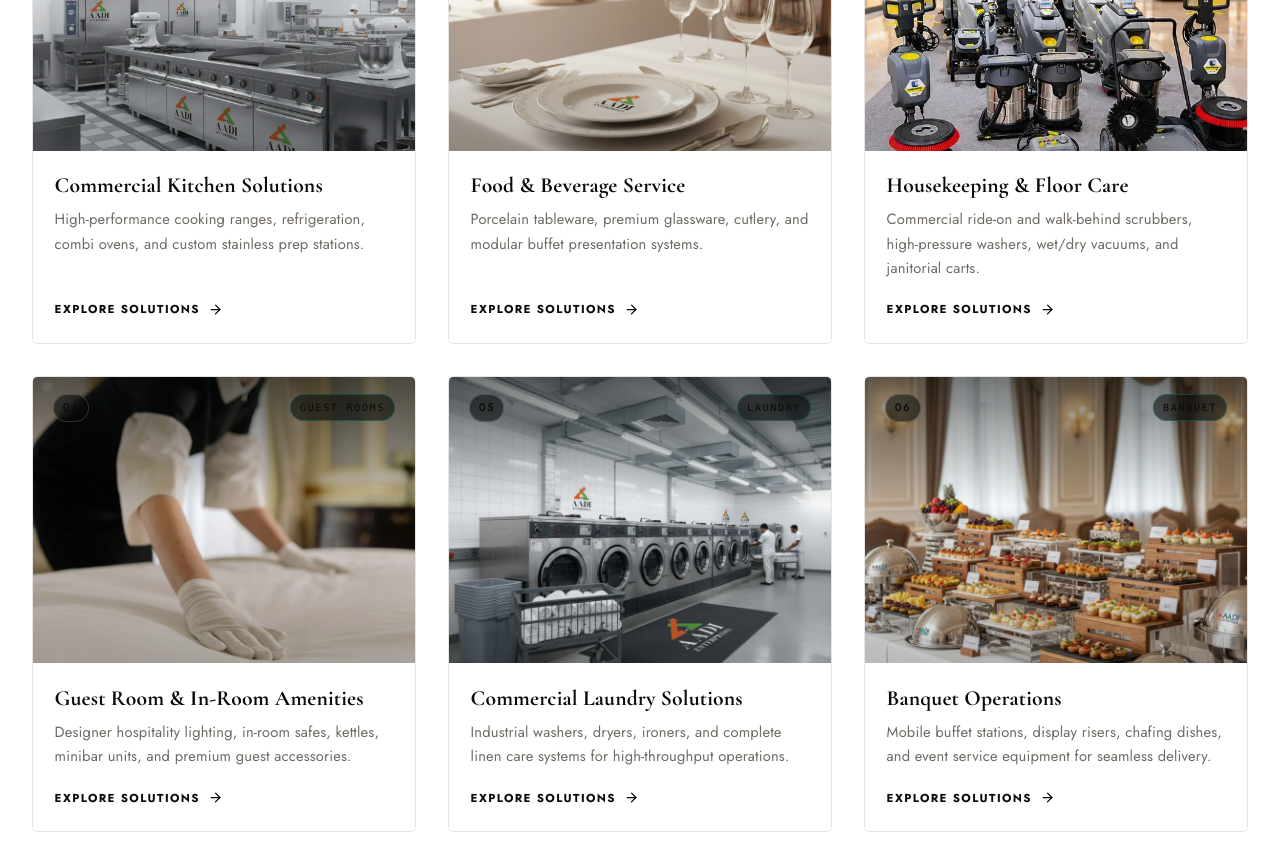
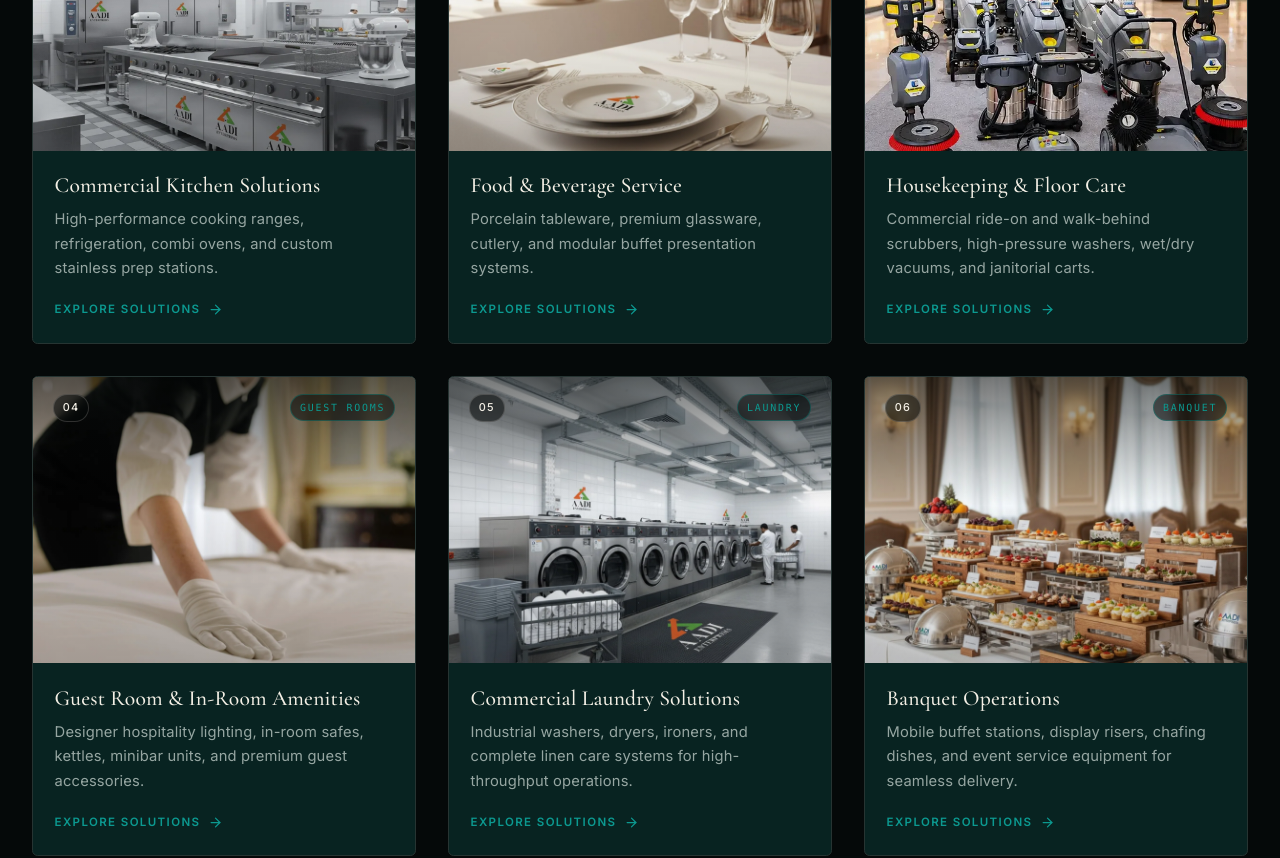
Before and after one commit to sadiksp4-ai/aadi-enterprise, a React (Vite) app: page / in a window 1280 px wide. Shown: the part 1202-2060 px from the top of the page. Built offline with nearby package versions, Linux system fonts and the light colour scheme.

Commit message:
fix(theme): enforce dark mode background and text colors globally

```diff
--- a/index.html
+++ b/index.html
@@ -1,5 +1,5 @@
 <!doctype html>
-<html lang="en">
+<html lang="en" class="dark">
     <head>
         <meta charset="UTF-8" />
         <!-- Google tag (gtag.js) -->
@@ -16,6 +16,7 @@
         <link rel="icon" type="image/png" href="/logo.png" />
         <link rel="apple-touch-icon" href="/apple-touch-icon.png" />
         <meta name="viewport" content="width=device-width, initial-scale=1.0" />
+        <meta name="theme-color" content="#050909" />
         <meta
             name="description"
             content="Aadi Enterprises provides professional hospitality solutions, housekeeping equipment, F&B supplies, hygiene systems and in-room amenities for hotels, restaurants and institutions across India."
@@ -39,7 +40,7 @@
         <link rel="preconnect" href="https://fonts.googleapis.com" />
         <link rel="preconnect" href="https://fonts.gstatic.com" crossorigin />
         <link
-            href="https://fonts.googleapis.com/css2?family=Cormorant+Garamond:wght@700&family=Jost:wght@400;500;700&display=swap"
+            href="https://fonts.googleapis.com/css2?family=Cormorant+Garamond:wght@300;400;500;600;700&family=Inter:wght@400;500;600;700&display=swap"
             rel="stylesheet"
         />
         <title>Aadi Enterprises | Hospitality & Hotel Solutions in India</title>
--- a/src/react-app/index.css
+++ b/src/react-app/index.css
@@ -1,30 +1,29 @@
 @import "tailwindcss";
 @import "tw-animate-css";
 @import "shadcn/tailwind.css";
-@import "@fontsource-variable/geist";
 
 @custom-variant dark (&:is(.dark *));
 
 :root {
     /* Typography */
-    --font-primary: "Cormorant Garamond", serif;
-    --font-secondary: "Jost", sans-serif;
+    --font-primary: "Cormorant Garamond", Georgia, serif;
+    --font-secondary: "Inter", system-ui, -apple-system, "Segoe UI", sans-serif;
 
-    /* Colors - Enhanced Luxury Palette */
-    --primary-gold: #d4af7a;
-    --primary-gold-light: #e6c99a;
-    --primary-gold-dark: #b89960;
-    --text-primary: #f5f5f5;
-    --text-secondary: #c0c0c0;
-    --text-muted: #8a8a8a;
-    --bg-primary: #0a0f18;
-    --bg-secondary: #111827;
-    --bg-elevated: #1a2332;
+    /* Legacy aliases retained for the older shared components. */
+    --primary-gold: #0C9990;
+    --primary-gold-light: #0C9990;
+    --primary-gold-dark: #087F78;
+    --text-primary: #F3EFE5;
+    --text-secondary: #C9D3D0;
+    --text-muted: #96A6A2;
+    --bg-primary: #050909;
+    --bg-secondary: #082321;
+    --bg-elevated: #082321;
 
     /* Gradients */
-    --gradient-gold: linear-gradient(135deg, #d4af7a 0%, #b89960 100%);
-    --gradient-dark: linear-gradient(180deg, #0a0f18 0%, #111827 100%);
-    --gradient-overlay: linear-gradient(180deg, rgba(10, 15, 24, 0) 0%, rgba(10, 15, 24, 0.8) 100%);
+    --gradient-gold: linear-gradient(135deg, #0C9990 0%, #087F78 100%);
+    --gradient-dark: linear-gradient(180deg, #050909 0%, #082321 100%);
+    --gradient-overlay: linear-gradient(180deg, rgba(5, 9, 9, 0) 0%, rgba(5, 9, 9, 0.85) 100%);
 
     /* Shadows - Layered for Depth */
     --shadow-sm: 0 2px 8px rgba(0, 0, 0, 0.12);
@@ -62,54 +61,58 @@
     --text-color: var(--text-primary);
     --bg-color: var(--bg-primary);
 
-    /* V2 Premium Hospitality System (light editorial).
-       NOTE: The dark V1 tokens above are intentionally preserved — the
-       Clients, Partners, Products, About and Contact experiences still
-       reference them and must render unchanged. New work uses the tokens
-       below. */
-    --surface: #F7F5F0;
-    --surface-2: #F0EEE8;
-    --ink: #171717;
-    --ink-2: #57534E;
-    --ink-3: #6F6A64;
-    --accent: #B8945B;
-    --accent-deep: #8A713D;
-    --line: #E4E0D6;
-    --card: #FFFFFF;
+    /* V2 Hospitality System — approved Stage 2 dark palette.
+       Six approved tokens, retained exactly:
+       background #050909 · background-secondary #082321
+       accent #087F78 · accent-hover #0C9990
+       foreground #F3EFE5 · border #263432 */
+    --background: #050909;
+    --background-secondary: #082321;
+    --accent: #087F78;
+    --accent-hover: #0C9990;
+    --foreground: #F3EFE5;
+    --border: #263432;
+
+    /* Component aliases mapped to the approved palette. */
+    --surface: var(--background);
+    --surface-2: var(--background-secondary);
+    --ink: var(--foreground);
+    --ink-2: #C9D3D0;
+    --ink-3: #96A6A2;
+    --accent-deep: var(--accent-hover);
+    --line: var(--border);
+    --card: var(--background-secondary);
     --content-max: 76rem;
 
     /* Consistent spacing system */
     --section-pad: clamp(4.5rem, 8vw, 7.5rem);
-    --background: oklch(1 0 0);
-    --foreground: oklch(0.145 0 0);
-    --card-foreground: oklch(0.145 0 0);
-    --popover: oklch(1 0 0);
-    --popover-foreground: oklch(0.145 0 0);
-    --primary: oklch(0.205 0 0);
-    --primary-foreground: oklch(0.985 0 0);
-    --secondary: oklch(0.97 0 0);
-    --secondary-foreground: oklch(0.205 0 0);
-    --muted: oklch(0.97 0 0);
-    --muted-foreground: oklch(0.556 0 0);
-    --accent-foreground: oklch(0.205 0 0);
-    --destructive: oklch(0.577 0.245 27.325);
-    --border: oklch(0.922 0 0);
-    --input: oklch(0.922 0 0);
-    --ring: oklch(0.708 0 0);
-    --chart-1: oklch(0.87 0 0);
-    --chart-2: oklch(0.556 0 0);
-    --chart-3: oklch(0.439 0 0);
-    --chart-4: oklch(0.371 0 0);
-    --chart-5: oklch(0.269 0 0);
+    --card-foreground: var(--foreground);
+    --popover: var(--background-secondary);
+    --popover-foreground: var(--foreground);
+    --primary: var(--accent);
+    --primary-foreground: var(--foreground);
+    --secondary: var(--background-secondary);
+    --secondary-foreground: var(--foreground);
+    --muted: #0B1413;
+    --muted-foreground: #96A6A2;
+    --accent-foreground: var(--foreground);
+    --destructive: #D96B63;
+    --input: var(--border);
+    --ring: var(--accent-hover);
+    --chart-1: #0C9990;
+    --chart-2: #087F78;
+    --chart-3: #F3EFE5;
+    --chart-4: #96A6A2;
+    --chart-5: #263432;
     --radius: 0.625rem;
-    --sidebar: oklch(0.985 0 0);
-    --sidebar-foreground: oklch(0.145 0 0);
-    --sidebar-primary: oklch(0.205 0 0);
-    --sidebar-primary-foreground: oklch(0.985 0 0);
-    --sidebar-accent: oklch(0.97 0 0);
-    --sidebar-accent-foreground: oklch(0.205 0 0);
-    --sidebar-border: oklch(0.922 0 0);
-    --sidebar-ring: oklch(0.708 0 0);
+    --sidebar: var(--background-secondary);
+    --sidebar-foreground: var(--foreground);
+    --sidebar-primary: var(--accent);
+    --sidebar-primary-foreground: var(--foreground);
+    --sidebar-accent: #0B1413;
+    --sidebar-accent-foreground: var(--foreground);
+    --sidebar-border: var(--border);
+    --sidebar-ring: var(--accent-hover);
 }
 
 html {
@@ -121,8 +124,8 @@ body {
     font-family: var(--font-secondary);
     -webkit-font-smoothing: antialiased;
     -moz-osx-font-smoothing: grayscale;
-    background: var(--surface);
-    color: var(--text-primary);
+    background: var(--background);
+    color: var(--foreground);
     line-height: 1.6;
     letter-spacing: 0.01em;
 }
@@ -134,46 +137,46 @@ body {
 
 /* Visible keyboard focus (V2 accessibility baseline) */
 :focus-visible {
-    outline: 2px solid var(--accent);
+    outline: 2px solid var(--accent-hover);
     outline-offset: 3px;
     border-radius: 2px;
 }
 
-/* Custom Scrollbar for Luxury Feel */
+/* Custom scrollbar */
 ::-webkit-scrollbar {
     width: 12px;
 }
 
 ::-webkit-scrollbar-track {
-    background: var(--surface-2);
-    border-left: 1px solid var(--line);
+    background: var(--background);
+    border-left: 1px solid var(--border);
 }
 
 ::-webkit-scrollbar-thumb {
-    background: linear-gradient(180deg, var(--primary-gold-dark) 0%, var(--primary-gold) 100%);
+    background: var(--border);
     border-radius: 6px;
-    border: 2px solid var(--bg-primary);
+    border: 2px solid var(--background);
 }
 
 ::-webkit-scrollbar-thumb:hover {
-    background: linear-gradient(180deg, var(--primary-gold) 0%, var(--primary-gold-light) 100%);
+    background: var(--accent);
 }
 
 /* Firefox Scrollbar */
 * {
     scrollbar-width: thin;
-    scrollbar-color: var(--primary-gold) var(--bg-primary);
+    scrollbar-color: var(--border) var(--background);
 }
 
 /* Selection Styling */
 ::selection {
-    background: var(--primary-gold);
-    color: var(--bg-primary);
+    background: var(--accent);
+    color: var(--foreground);
 }
 
 ::-moz-selection {
-    background: var(--primary-gold);
-    color: var(--bg-primary);
+    background: var(--accent);
+    color: var(--foreground);
 }
 
 /* Global Mobile Optimizations */
@@ -216,8 +219,8 @@ h1, h2, h3, h4, h5, h6, p {
 }
 
 @theme inline {
-    --font-heading: var(--font-sans);
-    --font-sans: 'Geist Variable', sans-serif;
+    --font-heading: var(--font-primary);
+    --font-sans: var(--font-secondary);
     --color-sidebar-ring: var(--sidebar-ring);
     --color-sidebar-border: var(--sidebar-border);
     --color-sidebar-accent-foreground: var(--sidebar-accent-foreground);
@@ -253,7 +256,7 @@ h1, h2, h3, h4, h5, h6, p {
     --color-surface: var(--surface);
     --color-surface-hover: var(--surface-2);
     --color-surface-raised: var(--surface-2);
-    --color-border-hover: #D6CFC0;
+    --color-border-hover: var(--accent-hover);
     --color-text-primary: var(--ink);
     --color-text-secondary: var(--ink-2);
     --color-text-muted: var(--ink-3);
@@ -277,37 +280,37 @@ h1, h2, h3, h4, h5, h6, p {
 }
 
 .dark {
-    --background: oklch(0.145 0 0);
-    --foreground: oklch(0.985 0 0);
-    --card: oklch(0.205 0 0);
-    --card-foreground: oklch(0.985 0 0);
-    --popover: oklch(0.205 0 0);
-    --popover-foreground: oklch(0.985 0 0);
-    --primary: oklch(0.922 0 0);
-    --primary-foreground: oklch(0.205 0 0);
-    --secondary: oklch(0.269 0 0);
-    --secondary-foreground: oklch(0.985 0 0);
-    --muted: oklch(0.269 0 0);
-    --muted-foreground: oklch(0.708 0 0);
-    --accent: oklch(0.269 0 0);
-    --accent-foreground: oklch(0.985 0 0);
-    --destructive: oklch(0.704 0.191 22.216);
-    --border: oklch(1 0 0 / 10%);
-    --input: oklch(1 0 0 / 15%);
-    --ring: oklch(0.556 0 0);
-    --chart-1: oklch(0.87 0 0);
-    --chart-2: oklch(0.556 0 0);
-    --chart-3: oklch(0.439 0 0);
-    --chart-4: oklch(0.371 0 0);
-    --chart-5: oklch(0.269 0 0);
-    --sidebar: oklch(0.205 0 0);
-    --sidebar-foreground: oklch(0.985 0 0);
-    --sidebar-primary: oklch(0.488 0.243 264.376);
-    --sidebar-primary-foreground: oklch(0.985 0 0);
-    --sidebar-accent: oklch(0.269 0 0);
-    --sidebar-accent-foreground: oklch(0.985 0 0);
-    --sidebar-border: oklch(1 0 0 / 10%);
-    --sidebar-ring: oklch(0.556 0 0);
+    --background: #050909;
+    --foreground: #F3EFE5;
+    --card: #082321;
+    --card-foreground: #F3EFE5;
+    --popover: #082321;
+    --popover-foreground: #F3EFE5;
+    --primary: #087F78;
+    --primary-foreground: #F3EFE5;
+    --secondary: #082321;
+    --secondary-foreground: #F3EFE5;
+    --muted: #0B1413;
+    --muted-foreground: #96A6A2;
+    --accent: #0C9990;
+    --accent-foreground: #F3EFE5;
+    --destructive: #D96B63;
+    --border: #263432;
+    --input: #263432;
+    --ring: #0C9990;
+    --chart-1: #0C9990;
+    --chart-2: #087F78;
+    --chart-3: #F3EFE5;
+    --chart-4: #96A6A2;
+    --chart-5: #263432;
+    --sidebar: #082321;
+    --sidebar-foreground: #F3EFE5;
+    --sidebar-primary: #087F78;
+    --sidebar-primary-foreground: #F3EFE5;
+    --sidebar-accent: #0B1413;
+    --sidebar-accent-foreground: #F3EFE5;
+    --sidebar-border: #263432;
+    --sidebar-ring: #0C9990;
 }
 
 @layer base {
```
